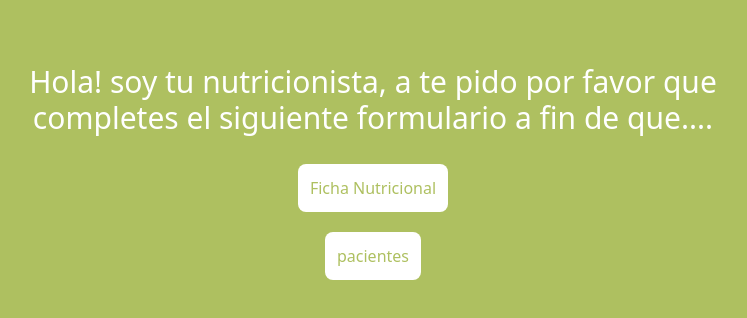
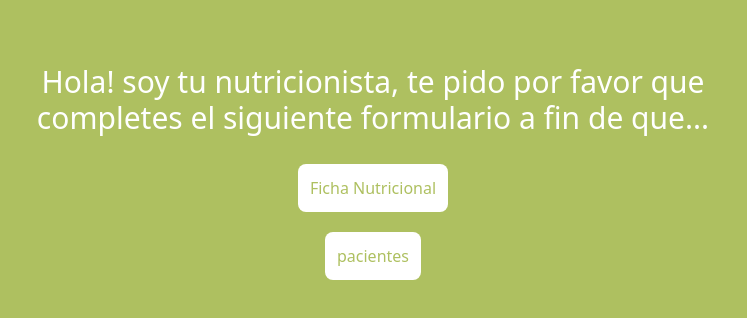
Before and after one commit to Elisa33/nutricion, a React (Vite) app: page / in a window 1280 px wide. Shown: the top 318 px of the page, without its empty margins (267-1014 px from the left). Built offline with nearby package versions, Linux system fonts and the light colour scheme.

Commit message:
error text

```diff
--- a/src/components/Home.jsx
+++ b/src/components/Home.jsx
@@ -9,7 +9,7 @@ const Home = () => {
   return (
     <div className="text-white bg-green">
         <div className="flex flex-col items-center h-screen gap-5 p-16 wrapper">
-          <h2 className="text-center text-white">Hola! soy tu nutricionista, a te pido por favor que completes el siguiente formulario a fin de que....</h2>
+          <h2 className="text-center text-white">Hola! soy tu nutricionista, te pido por favor que completes el siguiente formulario a fin de que...</h2>
           <Link to="/ficha" className="p-3 bg-white rounded-lg text-green">Ficha Nutricional</Link>
           <Link to="/pacientes" className="p-3 bg-white rounded-lg text-green">pacientes</Link>
         </div>
```
